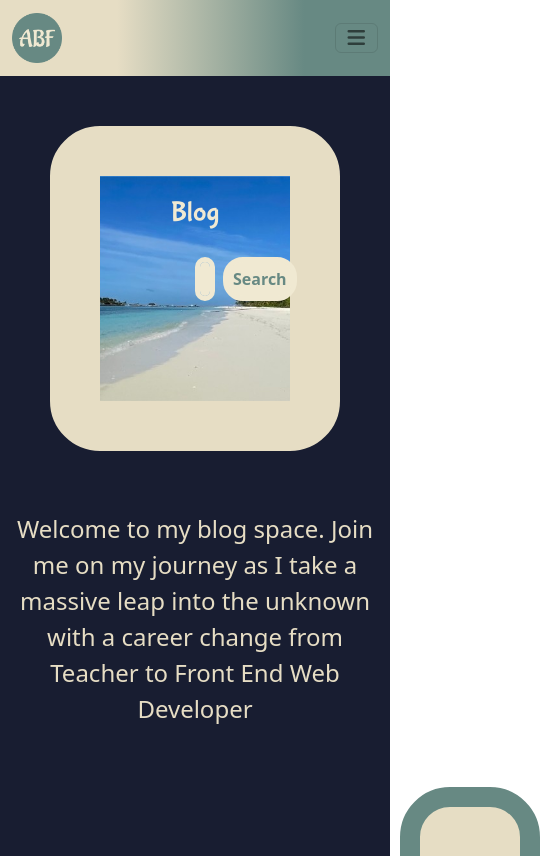
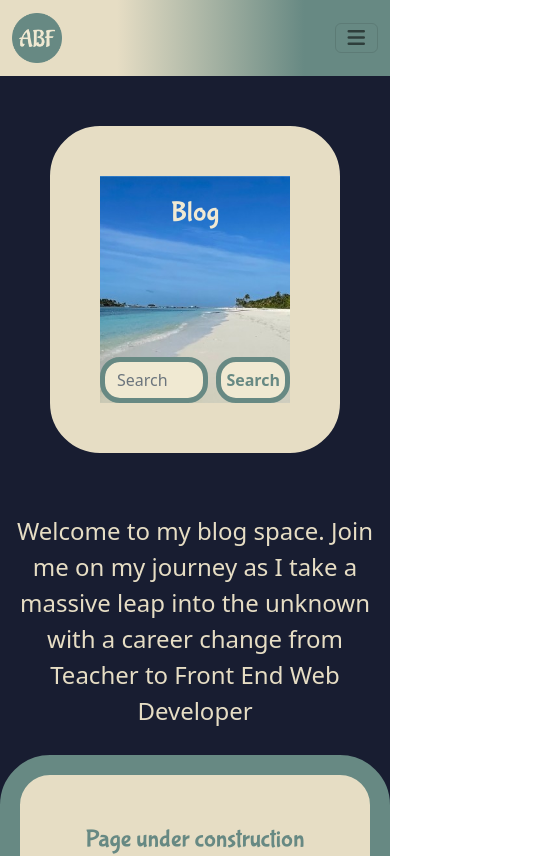
Before and after one commit to AlanaBF/Alana-Portfolio, a React (Vite) app: page /#/Blog in a window 390 px wide. Shown: the top 856 px of the page, 540 px wide, since content can reach past the window. Built offline with nearby package versions, Linux system fonts and the light colour scheme.

Commit message:
mobile responsive contact and blog pages

```diff
--- a/src/index.css
+++ b/src/index.css
@@ -63,7 +63,6 @@ nav a:hover {
   font-size: 2rem !important;
   color: #f0e9d2;
   padding: 10px;
-
 }
 
 .navigation {
@@ -380,7 +379,7 @@ nav a:hover {
   align-items: center;
   justify-content: center;
   font-weight: bold;
-  font-size: 2rem;
+  font-size: 150%;
 }
 
 .forminput {
@@ -395,14 +394,14 @@ nav a:hover {
 
 .submit-button {
   display: flex;
-  margin: 50px auto 30px auto !important;
+  margin: 40px auto 40px auto !important;
   text-align: center !important;
   justify-content: center !important;
   align-items: center !important;
   color: #678983 !important;
   font-weight: bold !important;
-  font-size: 2rem !important;
-  width: 30% !important;
+  font-size: 100% !important;
+  width: 40% !important;
   border-radius: 20px !important;
   border: #678983 solid 10px !important;
   background-color: #e6ddc4 !important;
@@ -428,7 +427,7 @@ nav a:hover {
   margin: auto;
   display: flex;
   color: #678983;
-  font-size: 2rem;
+  font-size: 150%;
   font-weight: bold;
   text-align: center;
   justify-content: center;
@@ -438,7 +437,7 @@ nav a:hover {
 .contactText {
   text-align: center;
   margin: 2%;
-  font-size: 1.5rem;
+  font-size: 150%;
   color: #f0e9d2;
 }
 
@@ -455,15 +454,19 @@ nav a:hover {
 span {
   display: flex;
   justify-content: space-around;
-  margin: 0px 400px 20px 400px;
+  margin: 0% 20% 0% 20%;
+  align-items: center;
 }
 
 .contact {
+  display: flex;
+  text-align: center;
+  justify-content: center;
   font-size: 400% !important;
 }
 
 .contactMeForm {
-  width: 1000px;
+  width: 80%;
   background-color: #f0e9d2 !important;
   margin: auto;
   border-radius: 60px;
@@ -568,22 +571,25 @@ span {
 }
 
 .search {
+  color: #678983 !important;
+  border: #678983 solid 5px !important;
   background-color: #f0e9d2 !important;
-  margin-left: 50% !important;
   border-radius: 20px !important;
-  border: #f0e9d2 solid 5px !important;
-  padding: 5px !important;
+  position: relative;
+  top: 100px;
 }
 
 .search-button {
   color: #678983 !important;
   font-weight: bold !important;
   font-size: 1rem !important;
-  width: 100px !important;
   border-radius: 20px !important;
-  border: #f0e9d2 solid 5px !important;
-  padding: 5px !important;
+  border: #678983 solid 5px !important;
   background-color: #f0e9d2 !important;
+  position: relative;
+  top: 100px;
+  padding-left: 5px;
+  padding-right: 5px;
 }
 
 .search-button:hover {
@@ -695,7 +701,7 @@ span {
   color: #678983;
   background-color: #e6ddc4;
   padding: 50px;
-  margin: 50px 400px 100px 400px;
+
   border-radius: 50px;
   border: #678983 solid 20px;
 }
```
